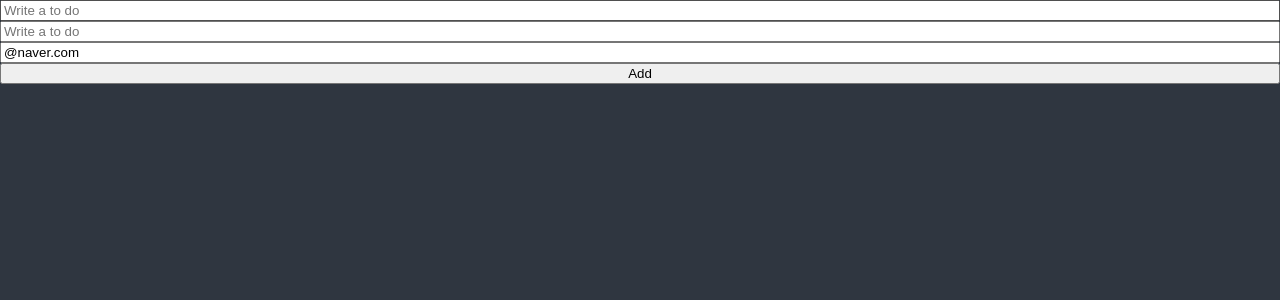
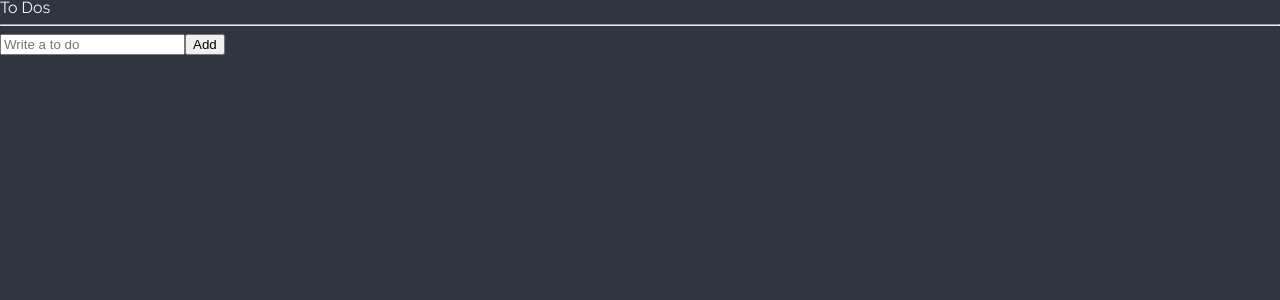
Before and after one commit to jyoh5/react-masterclass, a React (Create React App) app: page / in a window 1280 px wide. Shown: the top 300 px of the page. Built offline with nearby package versions, Linux system fonts and the light colour scheme.

Commit message:
to dos with recoil

```diff
--- a/src/App.tsx
+++ b/src/App.tsx
@@ -1,5 +1,5 @@
 import { createGlobalStyle } from "styled-components";
-import ToDoList from "./ToDoList";
+import ToDoList from "./components/ToDoList";
 
 // 전체에(global) 스타일 적용
 // head에 주입함
--- a/src/ToDoList.tsx
+++ /dev/null
@@ -1,73 +0,0 @@
-import React from "react";
-import {useForm} from "react-hook-form";
-
-
-interface iForm {
-    toDo: string;
-    toDoSecond: string;
-    email: string;
-    extraError?: string;
-}
-
-function ToDoList() {
-    const { register, handleSubmit, formState:{errors}, setError } = useForm<iForm>({
-        defaultValues: {
-            email: "@naver.com",
-        }
-    });
-    const onValid = (data:iForm) => {
-        if(data.toDo !== data.toDoSecond){
-            setError("toDoSecond", {message: "toDoSecond are not the same."}, {shouldFocus: true});
-        }
-        // setError("extraError", {message: "Server offline."});
-    };
-    console.log(errors);
-    // const [toDo, setToDo] = useState("");
-    // const [toDoError, setToDoError] = useState("");
-    // const onChange = (e:React.FormEvent<HTMLInputElement>) => {
-    //     const {currentTarget: {value}} = e;
-    //     setToDoError("");
-    //     setToDo(value);
-    // };
-    // const onSubmit = (e:React.FormEvent<HTMLFormElement>) => {
-    //     e.preventDefault();
-    //     if (toDo.length < 10){
-    //         return setToDoError("To do should be longer");
-    //     }
-    //     console.log(toDo);
-    // };
-    return (
-        <div>
-            <form onSubmit={handleSubmit(onValid)} style={{display:"flex", flexDirection: "column" }}>
-                <input {...register("toDo", {
-                        required: true,
-                        minLength: 10,
-                        validate: {
-                            noNico: (value) => value.includes("nico") ? "No nico" : true,
-                            noNaco: (value) => value.includes("naco") ? "No naco" : true,
-                        }})
-                    }
-                    placeholder="Write a to do" />
-                <span>{errors?.toDo?.message}</span>
-                <input {...register("toDoSecond", {
-                        required: "toDoSecond is required.",
-                        minLength: { value: 10, message: "Your toDoSecond is too short."}})
-                    }
-                    placeholder="Write a to do" />
-                <span>{errors?.toDoSecond?.message}</span>
-                <input {...register("email", {
-                        required: "Email is required.",
-                        pattern: {
-                            value: /^[A-Za-z0-9._%+-]+@naver.com$/,
-                            message: "Only naver.com emails allowed." }})
-                    }
-                    placeholder="Write a Email" />
-                <span>{errors?.email?.message}</span>
-                <button>Add</button>
-                <span>{errors?.extraError?.message}</span>
-            </form>
-        </div>
-    );
-}
-
-export default ToDoList;
--- /dev/null
+++ b/src/atoms.tsx
@@ -0,0 +1,12 @@
+import { atom } from "recoil";
+
+export interface IToDo {
+    text: string;
+    category: "TO_DO" | "DOING" | "DONE";
+    id: number,
+}
+
+export const toDoState = atom<IToDo[]>({
+    key: "toDo",
+    default: [],
+});
--- /dev/null
+++ b/src/components/CreateToDo.tsx
@@ -0,0 +1,27 @@
+import { useForm } from "react-hook-form";
+import { useSetRecoilState } from "recoil";
+import { toDoState } from "../atoms";
+
+interface IForm {
+    toDo: string;
+}
+
+function CreateToDo() {
+    const setToDos = useSetRecoilState(toDoState);
+    const { register, handleSubmit, setValue } = useForm<IForm>();
+    const handleValid = ({toDo}:IForm) => {
+        setToDos(prev => [{text: toDo, category: "TO_DO", id: Date.now()}, ...prev]);
+        setValue("toDo", "");
+    };
+    return (
+        <form onSubmit={handleSubmit(handleValid)}>
+            <input {...register("toDo", {
+                    required: "Please write a to do."
+                })}
+                placeholder="Write a to do" />
+            <button>Add</button>
+        </form>
+    );
+}
+
+export default CreateToDo;
--- /dev/null
+++ b/src/components/ToDo.tsx
@@ -0,0 +1,27 @@
+import React from "react";
+import { useSetRecoilState } from "recoil";
+import { IToDo, toDoState } from "../atoms";
+
+
+function ToDo({text, category, id}: IToDo) {
+    const setToDos = useSetRecoilState(toDoState);
+    const onClick = (e:React.MouseEvent<HTMLButtonElement>) => {
+        const {currentTarget: {name}} = e;
+        setToDos(oldToDos => {
+            const targetIdx = oldToDos.findIndex(toDo => toDo.id === id);
+            const newTodo = {text, id, category: name as any};
+            return [...oldToDos.slice(0, targetIdx), newTodo, ...oldToDos.slice(targetIdx+1)];
+        })
+    }
+    return (
+        <li>
+            <span>{text}</span>
+            {/* {category !== "TO_DO" && <button onClick={() => onClick("TO_DO")}>To Do</button>} */}
+            {category !== "TO_DO" && <button name="TO_DO" onClick={onClick}>To Do</button>}
+            {category !== "DOING" && <button name="DOING" onClick={onClick}>Doing</button>}
+            {category !== "DONE" && <button name="DONE" onClick={onClick}>Done</button>}
+        </li>
+    );
+}
+
+export default ToDo;
--- /dev/null
+++ b/src/components/ToDoList.tsx
@@ -0,0 +1,24 @@
+import React from "react";
+import { useRecoilValue } from "recoil";
+import { toDoState } from "../atoms";
+import CreateToDo from "./CreateToDo";
+import ToDo from "./ToDo";
+
+function ToDoList() {
+    // const [toDos, setToDos] = useRecoilState(toDoState);
+    const toDos = useRecoilValue(toDoState);
+    // const setToDos = useSetRecoilState(toDoState);
+
+    return (
+        <div>
+            <div>To Dos</div>
+            <hr />
+            <CreateToDo />
+            <ul>
+                {toDos.map(toDo => <ToDo key={toDo.id} {...toDo}></ToDo>)}
+            </ul>
+        </div>
+    );
+}
+
+export default ToDoList;
```
